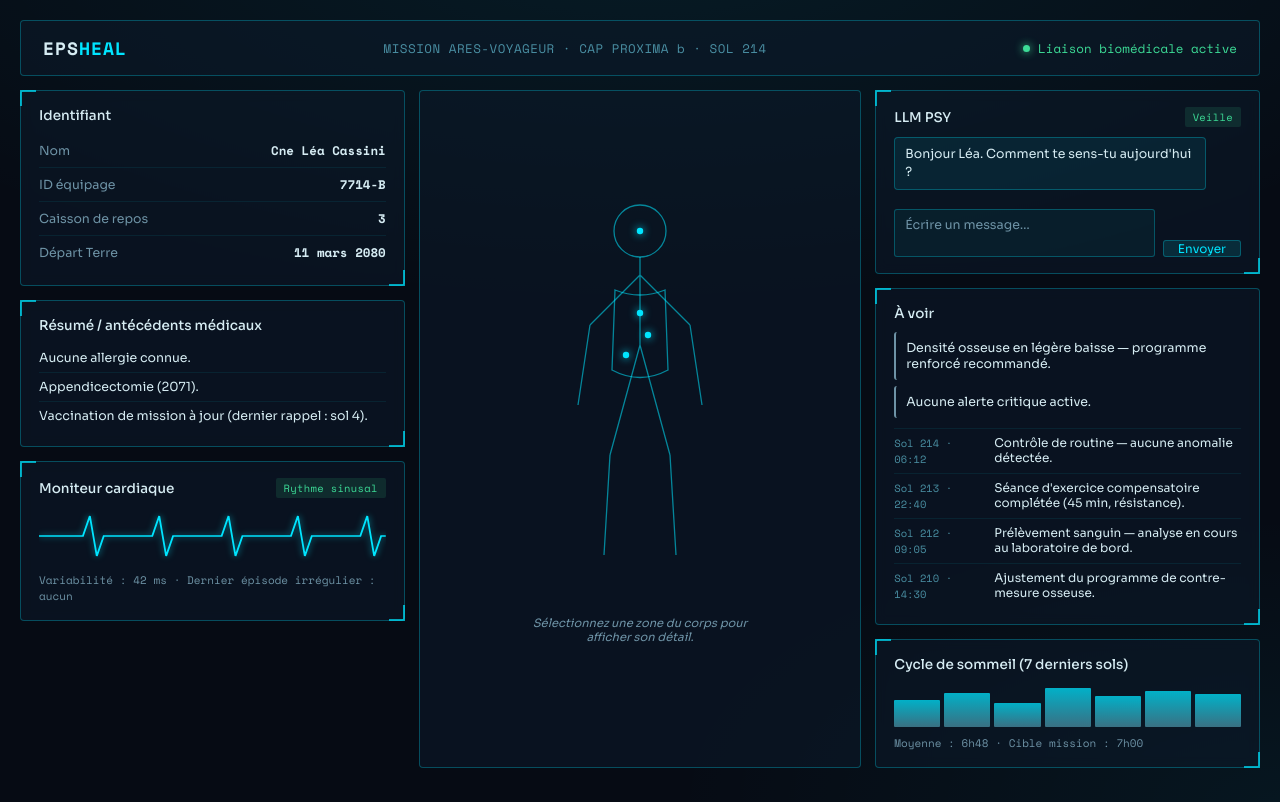
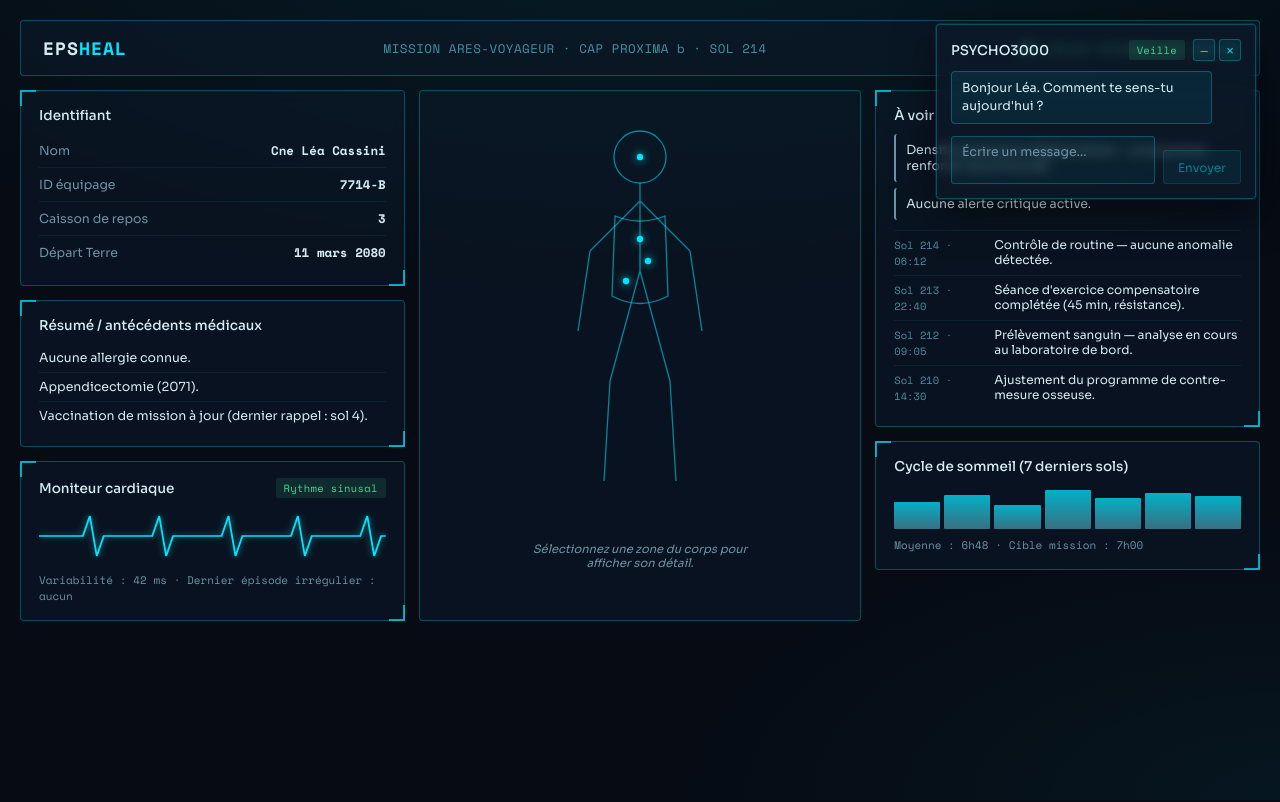
Before and after one commit to romaink30/EPSHeal, a React (Vite) app: page / in a window 1280 px wide. Built offline with nearby package versions, Linux system fonts and the light colour scheme.

Commit message:
nouvelle fenetre pop up psy

```diff
--- a/src/App.jsx
+++ b/src/App.jsx
@@ -9,8 +9,6 @@ import LlmPsy from './components/LlmPsy';
 import ToWatch from './components/ToWatch';
 import SleepCycle from './components/SleepCycle';
 
-// Données de démonstration. À terme, cet état sera alimenté par
-// l'API IA / le capteur cardiaque temps réel plutôt que codé en dur ici.
 function App() {
   const [mission] = useState({
     name: 'ARES-VOYAGEUR',
@@ -62,11 +60,14 @@ function App() {
         </section>
 
         <section className="col">
-          <LlmPsy />
           <ToWatch alerts={alerts} logEntries={logEntries} />
           <SleepCycle nights={sleepNights} average="6h48" target="7h00" />
         </section>
       </main>
+
+      <div className="psy-popup">
+        <LlmPsy />
+      </div>
     </div>
   );
 }
--- a/src/components/LlmPsy.jsx
+++ b/src/components/LlmPsy.jsx
@@ -1,10 +1,7 @@
 import { useState } from 'react';
-import Panel from './Panel';
 
-// Chat fonctionnel côté interface : les messages s'accumulent dans l'état
-// local. L'appel réel à l'API IA sera branché plus tard, en remplaçant
-// handleSend par un fetch/stream vers le backend au lieu du echo actuel.
 function LlmPsy() {
+  const [view, setView] = useState('open'); // 'open' | 'minimized' | 'closed'
   const [messages, setMessages] = useState([
     { from: 'ia', text: "Bonjour Léa. Comment te sens-tu aujourd'hui ?" },
   ]);
@@ -33,8 +30,35 @@ function LlmPsy() {
     }
   };
 
+  if (view === 'closed') {
     return (
-    <Panel title="LLM PSY" badge="Veille" badgeType="ok">
+      <button className="psy-launcher" onClick={() => setView('open')}>
+        PSYCHO3000
+      </button>
+    );
+  }
+
+  return (
+    <div className="psy-window">
+      <div className="psy-window-head">
+        <span className="psy-window-title">PSYCHO3000</span>
+        <span className="badge ok">Veille</span>
+        <div className="psy-window-actions">
+          <button
+            className="psy-icon-btn"
+            title={view === 'minimized' ? 'Agrandir' : 'Réduire'}
+            onClick={() => setView(view === 'minimized' ? 'open' : 'minimized')}
+          >
+            {view === 'minimized' ? '▢' : '–'}
+          </button>
+          <button className="psy-icon-btn" title="Fermer" onClick={() => setView('closed')}>
+            ×
+          </button>
+        </div>
+      </div>
+
+      {view === 'open' && (
+        <>
           <div className="psy-thread">
             {messages.map((m, i) => (
               <div key={i} className={`psy-bubble psy-bubble-${m.from}`}>
@@ -55,7 +79,9 @@ function LlmPsy() {
               Envoyer
             </button>
           </div>
-    </Panel>
+        </>
+      )}
+    </div>
   );
 }
 
--- a/src/styles/dashboard.css
+++ b/src/styles/dashboard.css
@@ -381,12 +381,90 @@
 }
 
 /* ---------- LLM PSY chat ---------- */
+/* ---------- Fenêtre flottante LLM PSY (haut à droite) ---------- */
+.psy-popup {
+  position: fixed;
+  top: 24px;
+  right: 24px;
+  width: 320px;
+  max-width: calc(100vw - 32px);
+  z-index: 100;
+}
+
+@media (max-width: 640px) {
+  .psy-popup {
+    left: 16px;
+    right: 16px;
+    top: 16px;
+    width: auto;
+  }
+}
+
+.psy-window {
+  border: 1px solid var(--panel-border);
+  background: var(--panel);
+  border-radius: 4px;
+  padding: 14px;
+  backdrop-filter: blur(6px);
+  box-shadow: 0 12px 40px rgba(0, 0, 0, 0.55), 0 0 0 1px rgba(0, 229, 255, 0.15);
+}
+
+.psy-window-head {
+  display: flex;
+  align-items: center;
+  gap: 8px;
+  margin-bottom: 10px;
+}
+.psy-window-title {
+  font-size: 13.5px;
+  font-weight: 500;
+  color: var(--text);
+  flex: 1;
+}
+.psy-window-actions {
+  display: flex;
+  gap: 4px;
+}
+.psy-icon-btn {
+  width: 22px;
+  height: 22px;
+  display: flex;
+  align-items: center;
+  justify-content: center;
+  background: rgba(0, 229, 255, 0.08);
+  border: 1px solid var(--panel-border);
+  border-radius: 3px;
+  color: var(--cyan);
+  font-size: 13px;
+  line-height: 1;
+  cursor: pointer;
+  padding: 0;
+}
+.psy-icon-btn:hover {
+  background: rgba(0, 229, 255, 0.18);
+}
+
+.psy-launcher {
+  border: 1px solid var(--panel-border);
+  background: var(--panel);
+  color: var(--cyan);
+  font-family: var(--font-mono);
+  font-size: 12px;
+  letter-spacing: 0.5px;
+  border-radius: 4px;
+  padding: 10px 16px;
+  backdrop-filter: blur(6px);
+  box-shadow: 0 12px 40px rgba(0, 0, 0, 0.55), 0 0 0 1px rgba(0, 229, 255, 0.15);
+  cursor: pointer;
+}
+
 .psy-thread {
   display: flex;
   flex-direction: column;
   gap: 8px;
   margin-bottom: 12px;
-  min-height: 60px;
+  max-height: 180px;
+  overflow-y: auto;
 }
 .psy-bubble {
   font-size: 12.5px;
@@ -401,10 +479,16 @@
   color: var(--text);
   align-self: flex-start;
 }
+.psy-bubble-user {
+  background: rgba(0, 229, 255, 0.18);
+  border: 1px solid var(--cyan-dim);
+  color: var(--text);
+  align-self: flex-end;
+}
 .psy-input-row {
   display: flex;
+  align-items: flex-end;
   gap: 8px;
-  align-items: flex-end;
 }
 .psy-input {
   flex: 1;
@@ -428,5 +512,10 @@
   font-family: var(--font-sans);
   font-size: 12px;
   padding: 0 14px;
+  height: 34px;
+  cursor: pointer;
+}
+.psy-send:disabled {
   cursor: not-allowed;
+  opacity: 0.5;
 }
```
Lines whose indentation alone changed are shown as unchanged.
